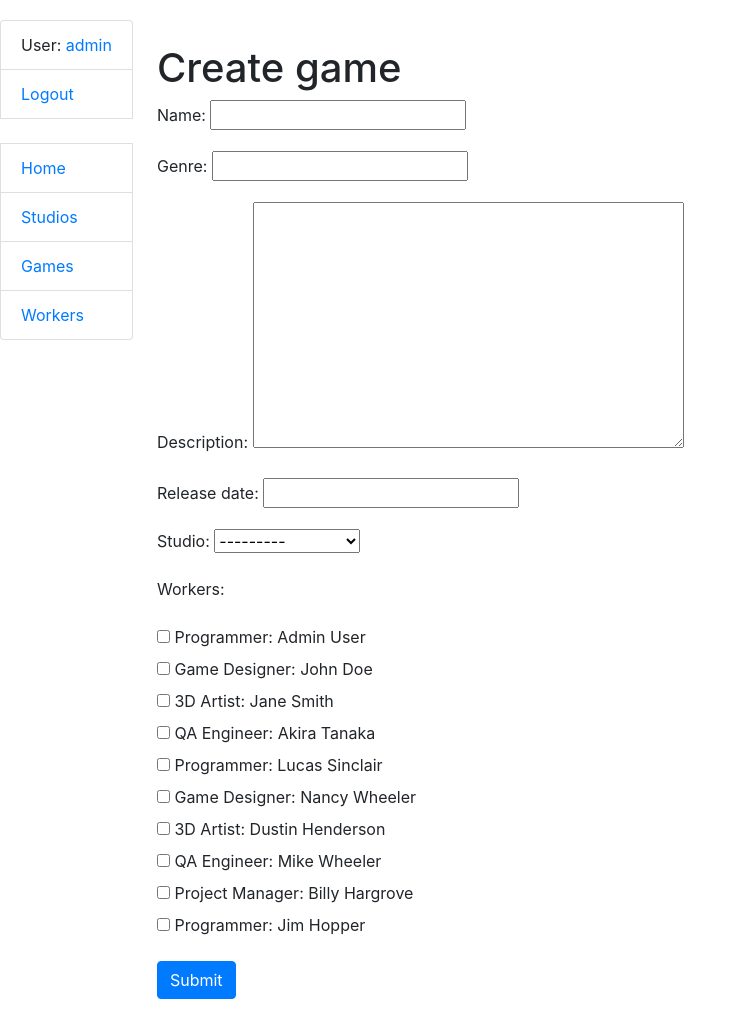
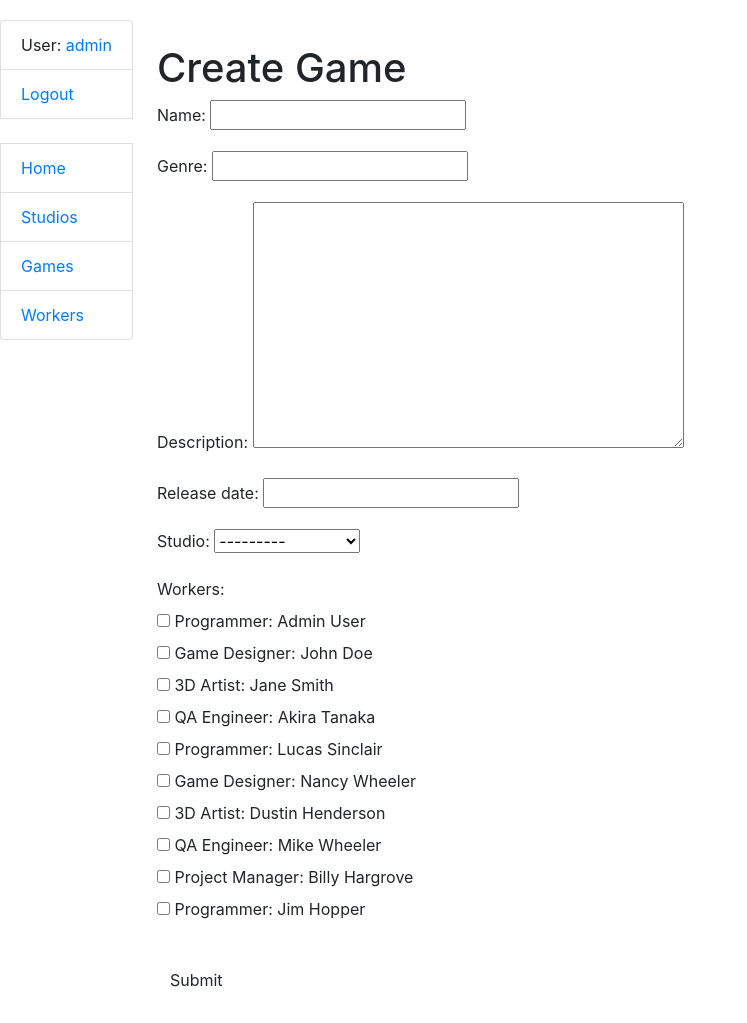
Before and after one commit to Sir-Churchill/game-studio, a Django app: page /games/create/ in a window 1280 px wide. Shown: the whole page, without its empty margins (0-747 px from the left). Run offline with Django 5.2, Linux system fonts and the light colour scheme; a user stored in the database is signed in; data comes from the database, SQL or seed files in the repository.

Commit message:
Redesign Game form page: custom styles, multi-checkbox handling for workers, and button hover animation

```diff
--- a/templates/core/game_form.html
+++ b/templates/core/game_form.html
@@ -1,10 +1,55 @@
 {% extends "base.html" %}
+{% load static %}
+{% block content %}
 
-{% block content %}
-    <h1>{{ object|yesno:'Update,Create' }} game</h1>
-    <form method="post" action="" novalidate>
-        {% csrf_token %}
-        {{ form.as_p }}
-        <input type="submit" value="Submit" class="btn btn-primary">
-    </form>
+<link rel="stylesheet" href="{% static 'css/game_form.css' %}">
+
+<div class="container-game-form">
+
+    <!-- Header -->
+    <div class="page-header">
+        <h1>{{ object|yesno:"Update,Create" }} Game</h1>
+    </div>
+
+    <!-- Form Card -->
+    <div class="form-card">
+        <form method="post" novalidate>
+            {% csrf_token %}
+
+            <!-- Iterate over form fields -->
+            {% for field in form %}
+                <div class="form-group">
+                    {{ field.label_tag }}
+
+                    {% if field.name == "workers" %}
+                    <div class="multi-checkbox-container">
+                        {{ field }}
+                    </div>
+                    {% else %}
+                        {{ field }}
+                    {% endif %}
+
+                    {% if field.errors %}
+                        <div class="field-error">{{ field.errors|striptags }}</div>
+                    {% endif %}
+                </div>
+            {% endfor %}
+
+
+            <input type="submit" class="btn btn-primary-list mt-3" value="Submit">
+        </form>
+    </div>
+
+</div>
+
 {% endblock %}
+
+{% block js_scripts %}
+<script>
+document.addEventListener('DOMContentLoaded', function() {
+    const submitBtn = document.querySelector('.btn-primary-list');
+    submitBtn.addEventListener('mouseenter', () => submitBtn.style.transform = 'translateY(-2px) scale(1.02)');
+    submitBtn.addEventListener('mouseleave', () => submitBtn.style.transform = 'translateY(0) scale(1)');
+});
+</script>
+{% endblock %}
```
